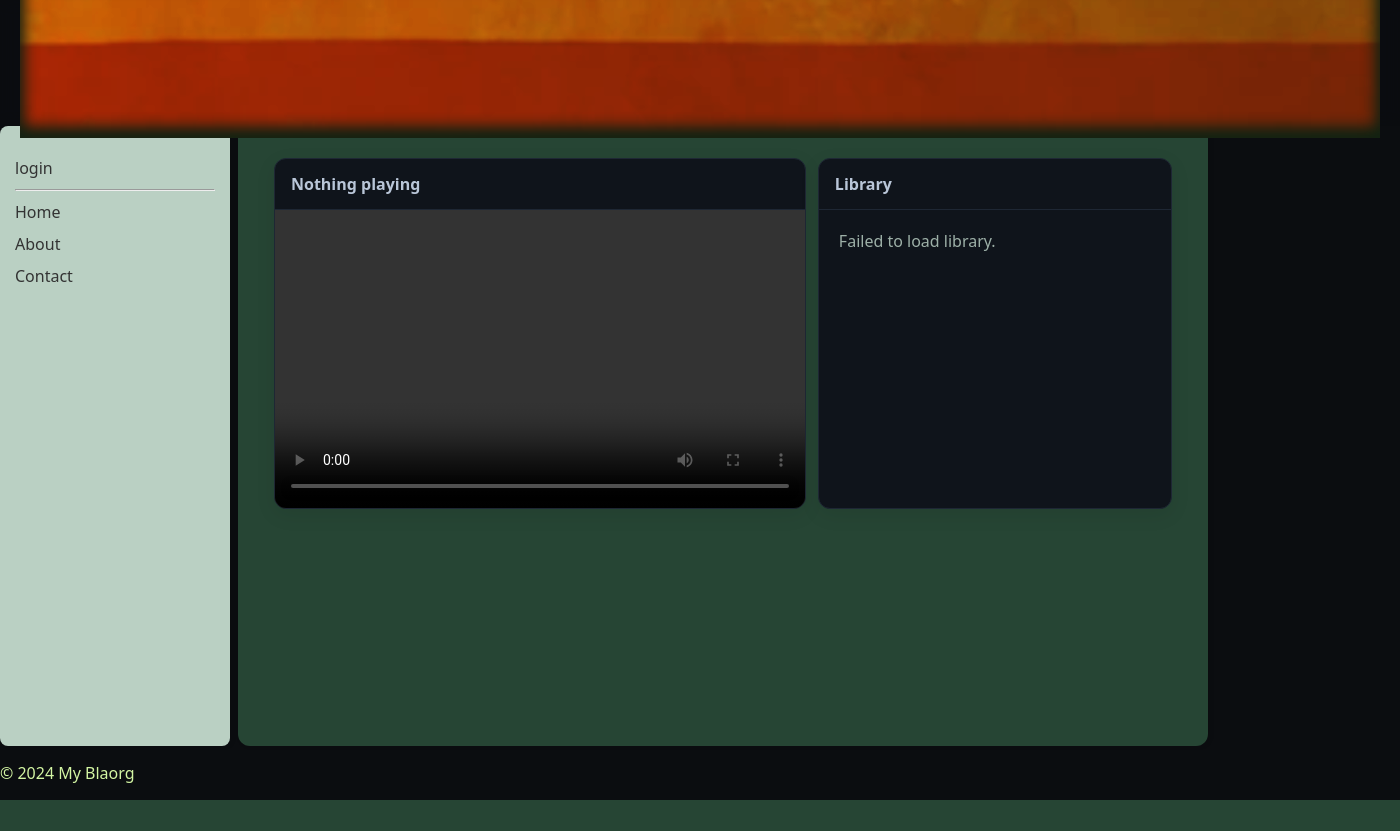
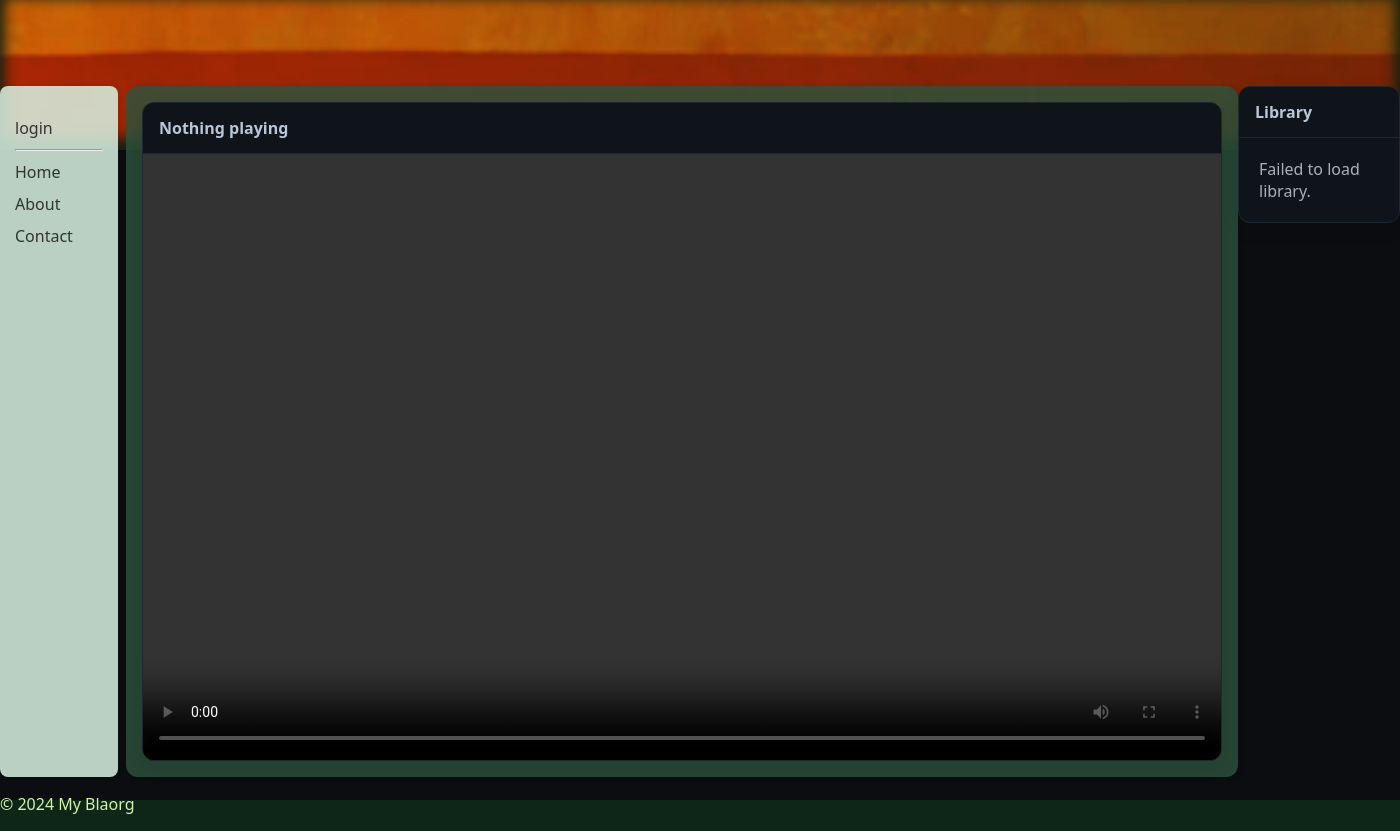
Before and after one commit to turingcompletejeff/flask-site, a Flask app: page /thetv in a window 1400 px wide. Before the commit the page ends 800 px from the top, so only its background shows below. Run offline with Flask 3, Linux system fonts and the light colour scheme.

Commit message:
Changed styles so player would be visible

```diff
--- a/app/templates/library.html
+++ b/app/templates/library.html
@@ -6,10 +6,9 @@
   <style>
     :root { --gap: 12px; --radius: 12px; --shadow: 0 6px 20px rgba(0,0,0,.08); }
     body { font-family: system-ui, -apple-system, Segoe UI, Roboto, sans-serif; margin: 0; background:#0b0d10; color:#eef2f8; }
-    header { padding: 20px; display:flex; align-items:center; gap:12px; position:sticky; top:0; backdrop-filter:saturate(1.2) blur(8px); background:rgba(11,13,16,.7); z-index:5; }
     h1 { font-size: 20px; margin:0; font-weight:700; letter-spacing:.2px; }
     #search { flex:1; padding:12px 14px; border-radius: 10px; border:1px solid #263040; background:#121820; color:#e7edf7; }
-    main { display:grid; grid-template-columns: 1.2fr .8fr; gap: var(--gap); padding: 16px 20px 40px; }
+    /* main { display:grid; grid-template-columns: 1.2fr .8fr; gap: var(--gap); padding: 16px 20px 40px; } */
     @media (max-width: 980px) { main{ grid-template-columns: 1fr; } }
     /* Player panel */
     .panel { background:#0f141b; border:1px solid #1e2734; border-radius: var(--radius); box-shadow: var(--shadow); overflow:hidden; }
@@ -43,7 +42,7 @@
 
 {% block content %}
 
-<main>
+<main style="width:1080px;">
   <!-- Player / Now Playing -->
   <section class="panel" id="playerPanel">
     <h2 id="nowTitle">Nothing playing</h2>
@@ -64,6 +63,10 @@
       <button class="btn" id="stopBtn">Stop</button>
     </div>
   </section>
+</main>
+{% endblock %}
+
+{% block rightsidebar %}
 
   <!-- Library Grid -->
   <section class="panel">
@@ -71,7 +74,6 @@
     <div id="grid" class="grid"></div>
     <div id="empty" class="empty" style="display:none;">No items match your search.</div>
   </section>
-</main>
 
 {% endblock %}
 
```
